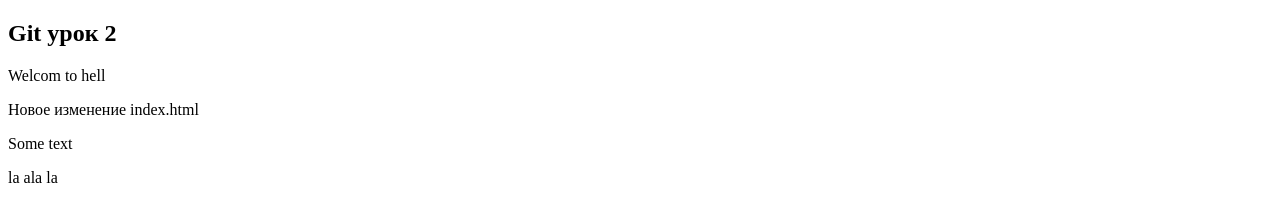
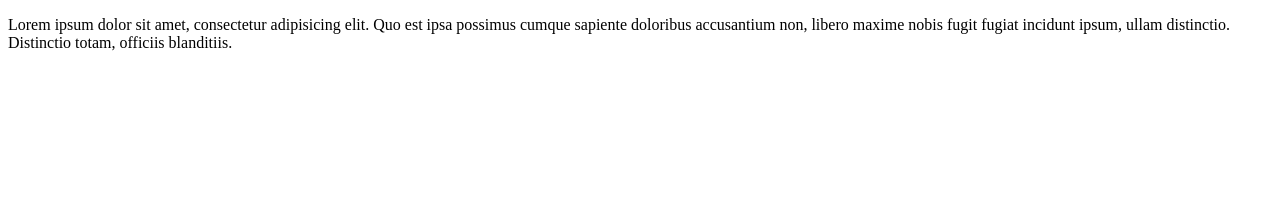
Before and after one commit to Dima-di-bosh/Site, a plain HTML site: page index.html in a window 1280 px wide. Drawn offline with Linux system fonts and the light colour scheme.

Commit message:
third commit

```diff
--- a/index.html
+++ b/index.html
@@ -5,10 +5,6 @@
 	<title>Document</title>
 </head>
 <body>
-	<h2>Git урок 2</h2>
-	<p>Welcom to hell</p>
-	<p>Новое изменение index.html</p>
-	<p>Some text</p>
-	<p>la ala la</p>
+	<p>Lorem ipsum dolor sit amet, consectetur adipisicing elit. Quo est ipsa possimus cumque sapiente doloribus accusantium non, libero maxime nobis fugit fugiat incidunt ipsum, ullam distinctio. Distinctio totam, officiis blanditiis.</p>
 </body>
 </html>
```
